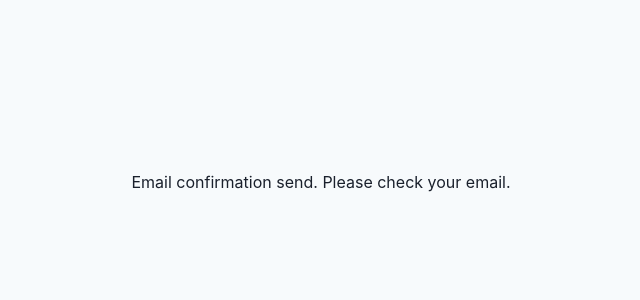
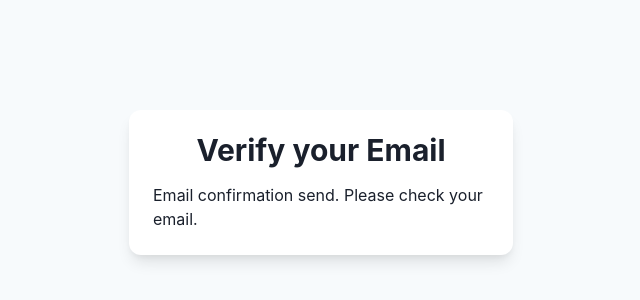
Before and after one commit to jurasw/icebunch-frontend, a React (Vite) app: page /confirm-request in a window 1280 px wide. Shown: the part 218-518 px from the top of the page, without its empty margins (319-959 px from the left). Built offline with nearby package versions, Linux system fonts and the light colour scheme.

Commit message:
change confirm pages

```diff
--- a/src/locales/en.json
+++ b/src/locales/en.json
@@ -59,6 +59,7 @@
     "rapidly-growing": "Rapidly growing database",
     "fast-search": "Fast search engine",
 
+    "email-confirm-title": "Verify your Email",
     "email-confirm": "Email confirmation send. Please check your email.",
     "email-confirmed": "Email successfully confirmed!",
     "confirmed-message":"Thank you for confirming your e-mail, and we wish you a pleasant use of the platform",
--- a/src/locales/pl.json
+++ b/src/locales/pl.json
@@ -56,6 +56,7 @@
     "rapidly-growing": "Szybko rosnąca baza danych",
     "fast-search": "Przyspieszony algorytm szukający",
 
+    "email-confirm-title": "Email potwiedzający wysłany.",
     "email-confirm": "Email potwiedzający wysłany. Proszę sprawdź swoją skrzynkę pocztową.",
     "email-confirmed": "Email potwierdzony!",
     "confirmed-message":"Dziękujemy za rejestrację, zapraszamy do korzystania z platformy",
--- a/src/pages/Confirm.tsx
+++ b/src/pages/Confirm.tsx
@@ -29,6 +29,7 @@ export default function Confirm(): JSX.Element {
   }, []);
 
   return (
+    <>
       <Flex
         minH={"100vh"}
         align={"center"}
@@ -49,19 +50,18 @@ export default function Confirm(): JSX.Element {
             <>
               <Center>
                 <Heading lineHeight={1.1} fontSize={{ base: "2xl", md: "3xl" }}>
-                {t('email-confirmed')}
+                  {t("email-confirmed")}
                 </Heading>
               </Center>
               <Center
                 fontSize={{ base: "sm", sm: "md" }}
                 color={useColorModeValue("gray.800", "gray.400")}
               >
-              {t('confirmed-message')}
-
+                {t("confirmed-message")}
               </Center>
               <Stack spacing={6}>
-              <Button as={"a"} href={Path.ICE_CREAMS}>
-                {t('go-to-app')}
+                <Button as={"a"} href={Path.LOGIN}>
+                  {t("go-to-app")}
                 </Button>
               </Stack>
             </>
@@ -69,18 +69,19 @@ export default function Confirm(): JSX.Element {
             <>
               <Center>
                 <Heading lineHeight={1.1} fontSize={{ base: "2xl", md: "3xl" }}>
-                {t('confirmation-failed')}
+                  {"confirmation-failed"}
                 </Heading>
               </Center>
               <Center
                 fontSize={{ base: "sm", sm: "md" }}
                 color={useColorModeValue("gray.800", "gray.400")}
               >
-              {t('confirmation-failed-message')}
+                {"confirmation-failed-message"}
               </Center>
             </>
           )}
         </Stack>
       </Flex>
+    </>
   );
 }
--- a/src/pages/ConfirmRequest.tsx
+++ b/src/pages/ConfirmRequest.tsx
@@ -1,28 +1,41 @@
-import { Center, Text } from "@chakra-ui/react";
+import { Center, Heading, Stack } from "@chakra-ui/react";
 import { Flex, useColorModeValue } from "@chakra-ui/react";
 import { useTranslation } from "react-i18next";
-
 
 export default function ConfirmRequest(): JSX.Element {
   const { t } = useTranslation();
 
   return (
+    <>
       <Flex
         minH={"100vh"}
         align={"center"}
         justify={"center"}
         bg={useColorModeValue("gray.50", "gray.800")}
       >
-          <>
+        <Stack
+          spacing={4}
+          w={"full"}
+          maxW={"sm"}
+          bg={useColorModeValue("white", "gray.700")}
+          rounded={"xl"}
+          boxShadow={"lg"}
+          p={6}
+          my={10}
+        >
+          <Center>
+            <Heading lineHeight={1.1} fontSize={{ base: "2xl", md: "3xl" }}>
+              {t("email-confirm-title")}
+            </Heading>
+          </Center>
           <Center
+            fontSize={{ base: "sm", sm: "md" }}
+            color={useColorModeValue("gray.800", "gray.400")}
           >
-            <Text
-            size={'2xl'}
-            >
-              {t('email-confirm')}
-                </Text>
+            {t("email-confirm")}
           </Center>
+        </Stack>
+      </Flex>
     </>
-    </Flex>
   );
 }
```
Lines whose indentation alone changed are shown as unchanged.
